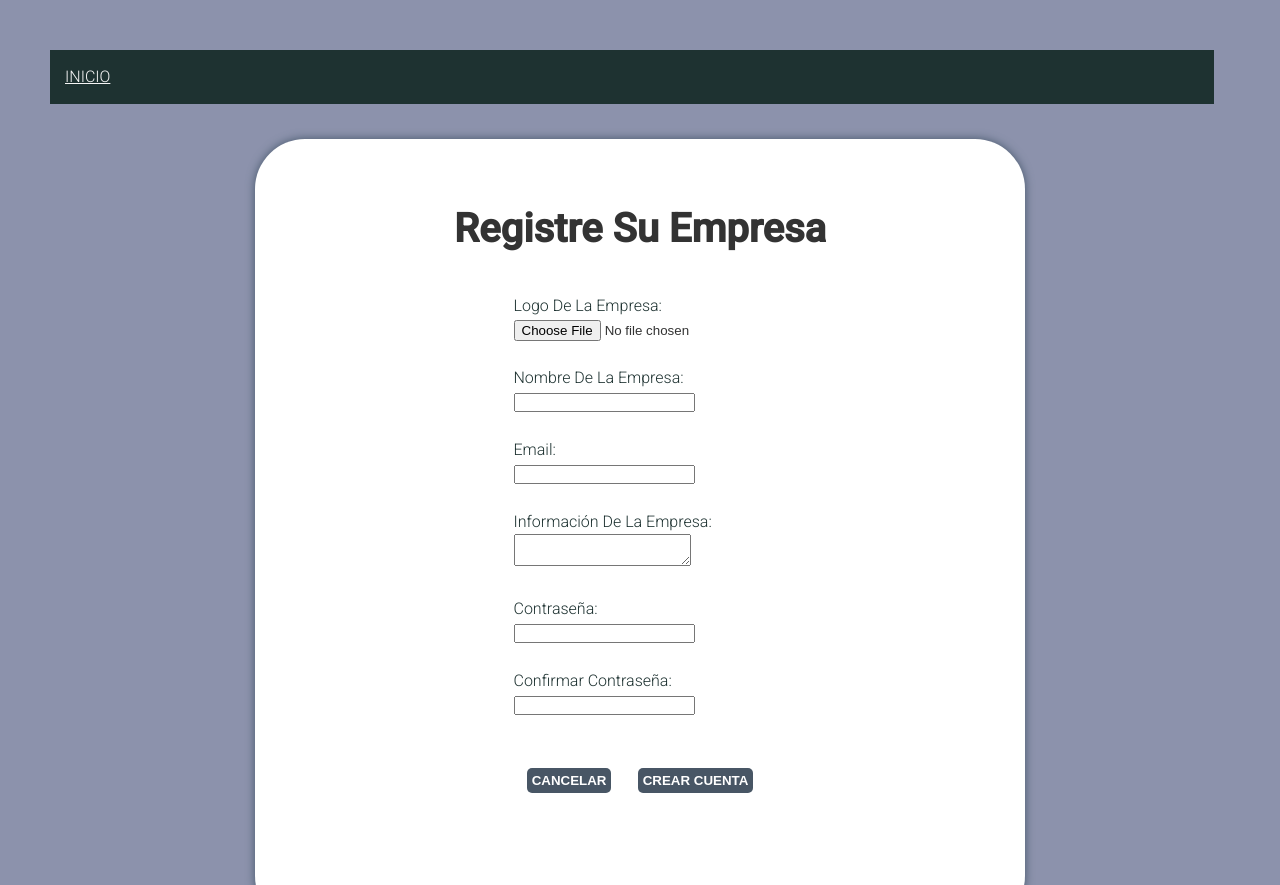
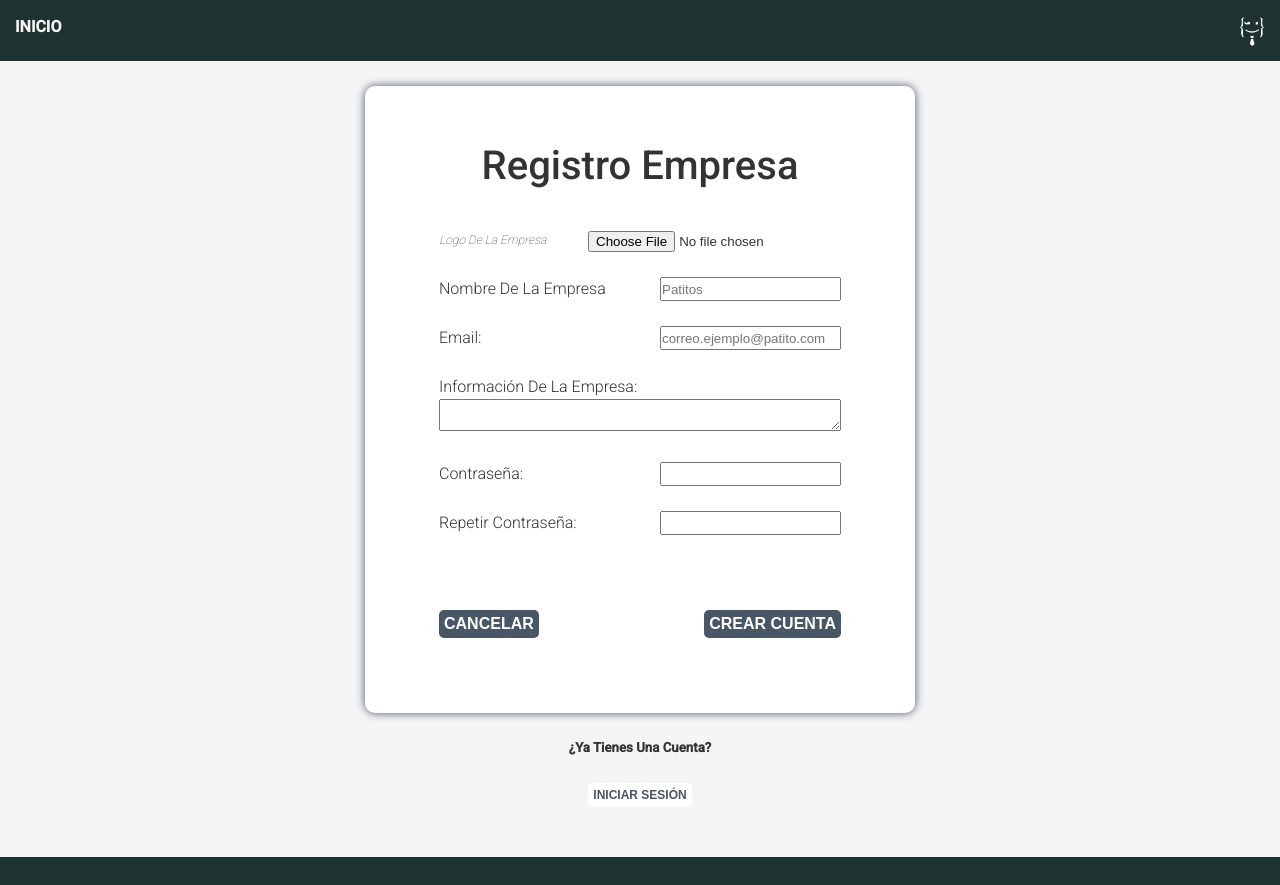
Before and after one commit to jfmurillo/proyecto1-2Q-2023, a plain HTML site: page registro-empresa/registro-empresa.html in a window 1280 px wide. Shown: the top 885 px of the page. Drawn offline with Linux system fonts and the light colour scheme.

Commit message:
style(registro-empresa): updated style

```diff
--- a/registro-empresa/registro-empresa.css
+++ b/registro-empresa/registro-empresa.css
@@ -31,14 +31,6 @@ html {
   font-weight: 300;
 }
 
-html, body {
-  min-height: 100%;
-  margin-top: 25px;
-  margin-left: 25px;
-  margin-right: 25px;
-  margin-bottom: 10px;
-}
-
 body {
   background-color: #f5f5f5;
   color: #333;
@@ -51,32 +43,38 @@ nav {
   justify-content: space-between;
   padding: 15px;
   text-transform: uppercase;
-  margin-right: 16px;
   background-color: #1e3231;
+  font-weight: 900;
 }
 
-.navegacion-derecha {
+.nav-home{
   color: #f5f5f5;
+  text-decoration: none;
 }
 
-label {
-  display: block;
-  color: #1e3231
+.icon {
+  color: #f5f5f5;
+  width: 25px;
+  height: auto;
+}
+
+.letra-peq{
+  font-size: 12px;
+  font-weight: 100;
+  font-style: italic;
 }
 
 .fondo-registro {
   background-color: #fff;
-  border-radius: 50px;
+  border-radius: 10px;
   box-shadow: 0 0 10px #445669;
-  margin: 35px auto;
-  max-width: 700px;
-  padding: 35px;
-  height: 900;
+  margin: 25px auto;
+  max-width: 500px;
+  padding: 25px;
 }
 
 .titulo {
-  font-size: 3rem;
-  font-family: 'Roboto', sans-serif;
+  font-weight: 400;
   overflow: hidden;
   white-space: nowrap;
   text-overflow: ellipsis;
@@ -94,14 +92,8 @@ label {
 
 .contenedor-titulo h1 {
   font-size: 2.5rem;
-  font-weight: 700;
   margin-bottom: 10px;
   padding: 25px;
-}
-
-.contenedor-formulario {
-  font-weight: lighter;
-  justify-content: space-evenly;
 }
 
 .formulario {
@@ -110,21 +102,10 @@ label {
   justify-content: space-between;
 }
 
-.letra-pequena {
-  font-size: 12px;
-  font-weight: 100;
-}
-
-.formulario .input {
-  display: flex;
-  flex-direction: column;
-  margin-bottom: 25px;
-}
-
 .separador {
   display: flex;
-  justify-content: space-around;
-  margin-top: 25px;;
+  justify-content: space-between;
+  margin-top: 25px;
 }
 
 .boton1 {
@@ -134,7 +115,7 @@ label {
   border-radius: 5px;
   border: none;
   cursor: pointer;
-  font-size: smaller;
+  font-size: 1rem;
   font-weight: 700;
   text-transform: uppercase;
 }
@@ -145,105 +126,18 @@ label {
   padding: 5px 5px;
   border-radius: 5px;
   border: none;
-  cursor: pointer;;
+  cursor: pointer;
+  font-size: 1rem;
+  font-weight: 700;
   text-transform: uppercase;
-  font-size: smaller;
+  font-size: 12px;
 }
 
 .center-div {
   display: flex;
   justify-content: center;
   align-items: center;
-  margin-top: 25px;
-  color: #1e3231;
 }
-
-.center-div-button {
-  display: flex;
-  justify-content: center;
-  align-items: center;
-  margin-top: 25px;
-  color: #1e3231;
-  margin-bottom: 25px;
-  font-size: small;
-}
-
-/*
-.general {
-  display: flex;
-  justify-content: space-between;
-  padding-left: 300px;
-  padding-right: 300px;
-}
-
-.lista-footer {
-  display: flex;
-  justify-content: space-between;
-  padding-left: 300px;
-  padding-right: 300px;
-}
-
-.footer {
-  background-color: #1e3231;
-  color: #f5f5f5;
-  padding: 5px 5px;
-  border-radius: 5px;
-  border: none;
-  font-size: 1rem;
-  font-weight: 700;
-  text-transform: uppercase;
-  font-size: 12px;
-  background-color: #1e3231;
-  height: 300px;
-  font-weight: bold;
-}
-
-.info-footer {
-  content: '\25CF';
-  font-size: 10px;
-  padding-bottom: 500px;
-}
-
-.iconos-redes {
-  display: flex;
-  justify-content: space-evenly;
-  cursor: pointer;
-}
-
-.anadir-iconos{
-  display: flex;
-  justify-content: space-evenly;
-  cursor: pointer;
-  margin-top: 25px;
-}
-
-.border-div {
-  border: 1px solid #485665;
-  margin-bottom: 25px;
-  margin-top: 25px;
-  width: 500px;
-  height: 200px;
-  border-radius: 32px;
-  padding: 35px;
-}
-
-.fa-solid, fa-plus {
-  color: #485665;
-  display: flex;
-  justify-content: center;
-  padding-bottom: 55px;
-}
-
-.labels-general {
-  font-weight: bolder;
-  background-color: #2f4f4f;
-  border-radius: 32px;
-  padding-left: 10px;
-  color: #fff;
-}*/
-
-
-/*  */
 
 .footer-container {
   display: flex;
@@ -252,13 +146,11 @@ label {
   padding: 50px;
   background: #1e3231;
   color: #f5f5f5;
-  /*font-weight: bold; /* Hace todo el texto en negrita */
 }
-
 
 .contact-section {
   width: 50%;
-  margin-left: 70px; /* Añade margen a la derecha */
+  margin-left: 70px;
 }
 
 .social-media-section {
@@ -279,31 +171,31 @@ label {
 .info-footer {
   list-style: none;
   padding-left: 0;
-  margin-top: 10px; /* Añade un espacio en la parte superior */
+  margin-top: 10px;
 }
 
 .info-footer li {
   position: relative;
-  margin-left: 30px; /* Incrementar el margen para acomodar la viñeta */
-  padding-left: 10px; /* Distancia entre la viñeta y el texto */
+  margin-left: 30px;
+  padding-left: 10px;
 }
 
 .info-footer li::before {
-  content: ""; /* Necesario para el pseudo-elemento */
+  content: "";
   position: absolute;
-  left: -20px; /* Posición de la viñeta respecto al texto */
+  left: -20px;
   top: 50%;
   transform: translateY(-50%);
-  width: 8px; /* Tamaño de la viñeta */
+  width: 8px;
   height: 8px;
-  background-color: #ffffff; /* Color de la viñeta */
-  border-radius: 50%; /* Hacer la viñeta circular */
+  background-color: #ffffff;
+  border-radius: 50%;
 }
 .social-icons {
   display: flex;
   justify-content: flex-end;
   gap: 10px;
-  margin-top: 20px; /* Añade un espacio en la parte superior */
+  margin-top: 20px;
 }
 
 .social-icons i {
--- a/registro-empresa/registro-empresa.html
+++ b/registro-empresa/registro-empresa.html
@@ -4,94 +4,70 @@
     <meta charset="UTF-8" />
     <meta http-equiv="X-UA-Compatible" content="IE=edge" />
     <meta name="viewport" content="width=device-width, initial-scale=1.0" />
-    <title>Registro</title>
+    <title>Registro de Empresa</title>
+    <link rel="icon" href="/proyecto1-2Q-2023/Team page/assets/Logo Black.png" type="image/png"/>
     <link rel="stylesheet" href="registro-empresa.css" />
-    <link rel="preconnect" href="https://fonts.googleapis.com" />
-    <link rel="preconnect" href="https://fonts.gstatic.com" crossorigin />
-    <link
-      href="https://fonts.googleapis.com/css2?family=Roboto:wght@100;300&display=swap"
-      rel="stylesheet"
-    />
-    <link
-      href="https://fonts.googleapis.com/css2?family=Roboto:wght@500&display=swap"
-      rel="stylesheet"
-    />
-    <script
-      src="https://kit.fontawesome.com/52cdc0a8a5.js"
-      crossorigin="anonymous"
-    ></script>
+    <link rel="preconnect" href="https://fonts.googleapis.com">
+    <link rel="preconnect" href="https://fonts.gstatic.com" crossorigin>
+    <link href="https://fonts.googleapis.com/css2?family=Roboto:wght@100;300&display=swap" rel="stylesheet">
+    <link href="https://fonts.googleapis.com/css2?family=Roboto:wght@500&display=swap" rel="stylesheet">
+    <script src="https://kit.fontawesome.com/52cdc0a8a5.js" crossorigin="anonymous"></script>
   </head>
-  <body style="background-color: #8c92ac">
+  <body>
     <header>
       <nav>
         <div class="navegacion-derecha">
-          <a class="navegacion-derecha" href="/">Inicio</a>
+          <a class="nav-home" href="/">Inicio</a>
         </div>
+        <img class="icon" src="/proyecto1-2Q-2023/Team page/assets/Logo White.png" alt="team-logo">
       </nav>
     </header>
     <main>
       <section class="fondo-registro">
         <div class="contenedor-titulo">
-          <h1 class="titulo">Registre su empresa</h1>
-          <form>
+          <h1 class="titulo">Registro Empresa</h1>
+            <form>
+              <div class="formulario letra-peq  ">
+                <label for="foto">Logo de la Empresa</label>
+                <input required type="file" name="foto" id="foto" />
+              </div>
 
-            <div>
-                <label for="logo_empresa">Logo de la Empresa:</label>
-                <input type="file" id="logo_empresa" name="logo_empresa" required />
-            </div><br />
+              <div class="formulario">
+                <label for="nombre">Nombre de la empresa</label>
+                <input type="text" name="nombre" id="nombre" placeholder="Patitos"  required/>
+              </div>
 
-            <div>
-                <label for="nombre_empresa">Nombre de la Empresa:</label>
-                <input
-                type="text"
-                id="nombre_empresa"
-                name="nombre_empresa"
-                required
-                />
-            </div><br />
+              <div class="formulario">
+                <label for="email">Email:</label>
+                <input type="email" name="email"  id="email"  placeholder="correo.ejemplo@patito.com" required/>
+              </div>
 
-            <div>
-                <label for="email">Email:</label>
-                <input
-                type="email"
-                id="email"
-                name="email"
-                required
-                />
-            </div><br />
+              <div>
+                <label for="info_empresa">Información de la Empresa:</label><br/>
+                <textarea id="info_empresa" name="info_empresa" required style="width: 400px;"></textarea><br/><br/>
+            </div>
 
-            <div>
-                <label for="info_empresa">Información de la Empresa:</label>
-                <textarea id="info_empresa" name="info_empresa" required></textarea
-                >
-            </div><br />
+              <div class="formulario">
+                <label for="password">Contraseña:</label>
+                <input type="password" name="password" id="password" required/>
+              </div>
 
-            <div>
-                <label for="contrasena">Contraseña:</label>
-                <input type="password" id="contrasena" name="contrasena" required />
-            </div><br />
+              <div class="formulario">
+                <label for="password2">Repetir contraseña:</label>
+                <input type="password" name="password2" id="password2" required/>
+              </div>
 
-            <div>
-                <label for="confirmar_contrasena">Confirmar Contraseña:</label>
-                <input
-                type="password"
-                id="confirmar_contrasena"
-                name="confirmar_contrasena"
-                required
-                />
-            </div><br />
-
-            <div class="separador" style="padding-top: 2px">
-              <button class="boton1" type="submit">Cancelar</button>
-              <button class="boton1" type="onclick">Crear Cuenta</button>
-            </div>
-            <br /><br />
-          </form>
+              <div class="separador" style="padding-top: 25px;">
+                <button class="boton1" type="submit">Cancelar</button>
+                <button class="boton1" type="onclick">Crear Cuenta</button>
+              </div>
+            </form>
         </div>
       </section>
+
       <section>
         <div class="contenedor-titulo">
-          <h5 class="center-div-button">¿Ya tienes una cuenta?</h5>
+          <h5 class="center-div">¿Ya tienes una cuenta?</h5>
           <div class="separador">
             <button class="boton2" type="submit">Iniciar sesión</button>
           </div>
```
